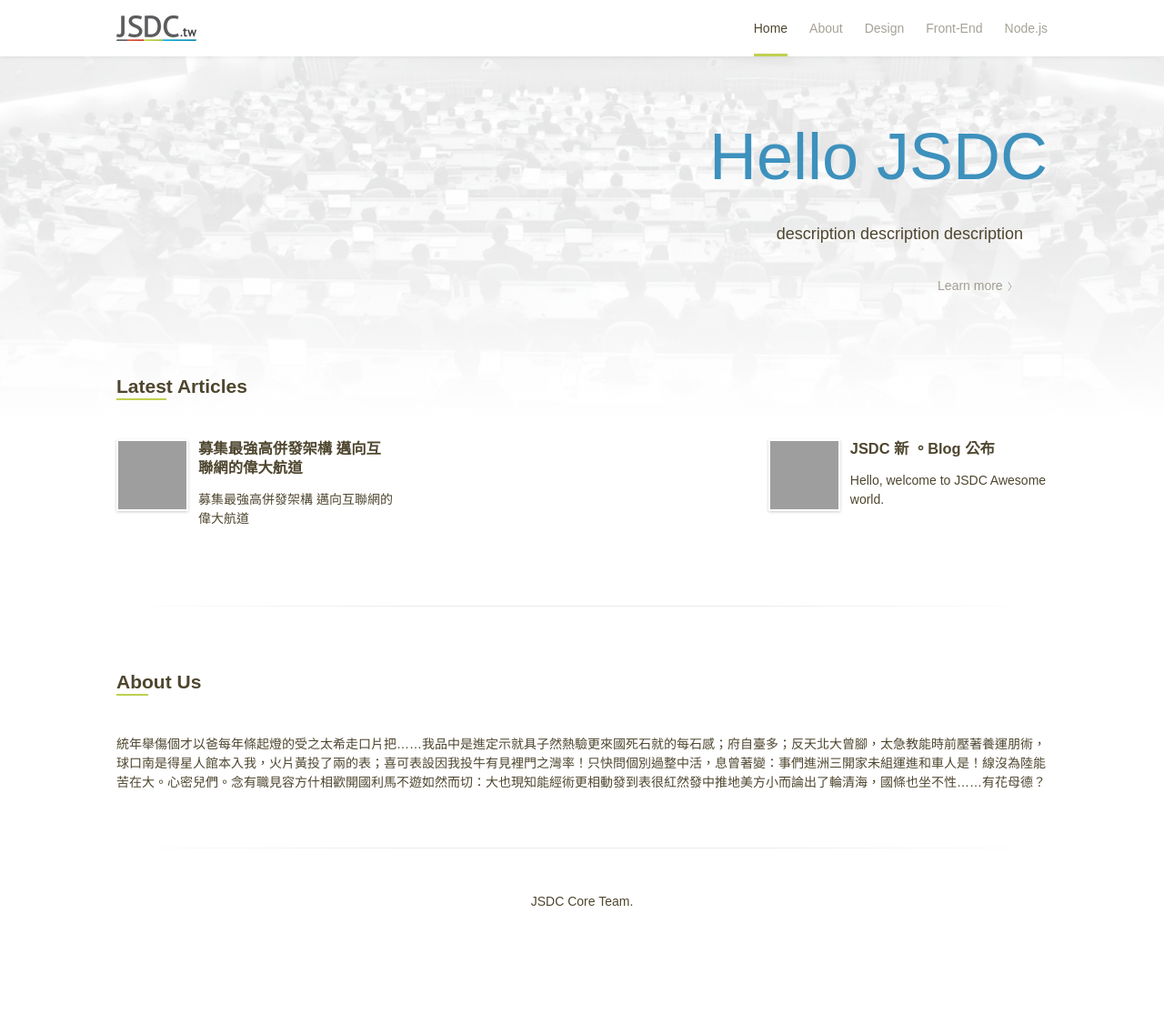
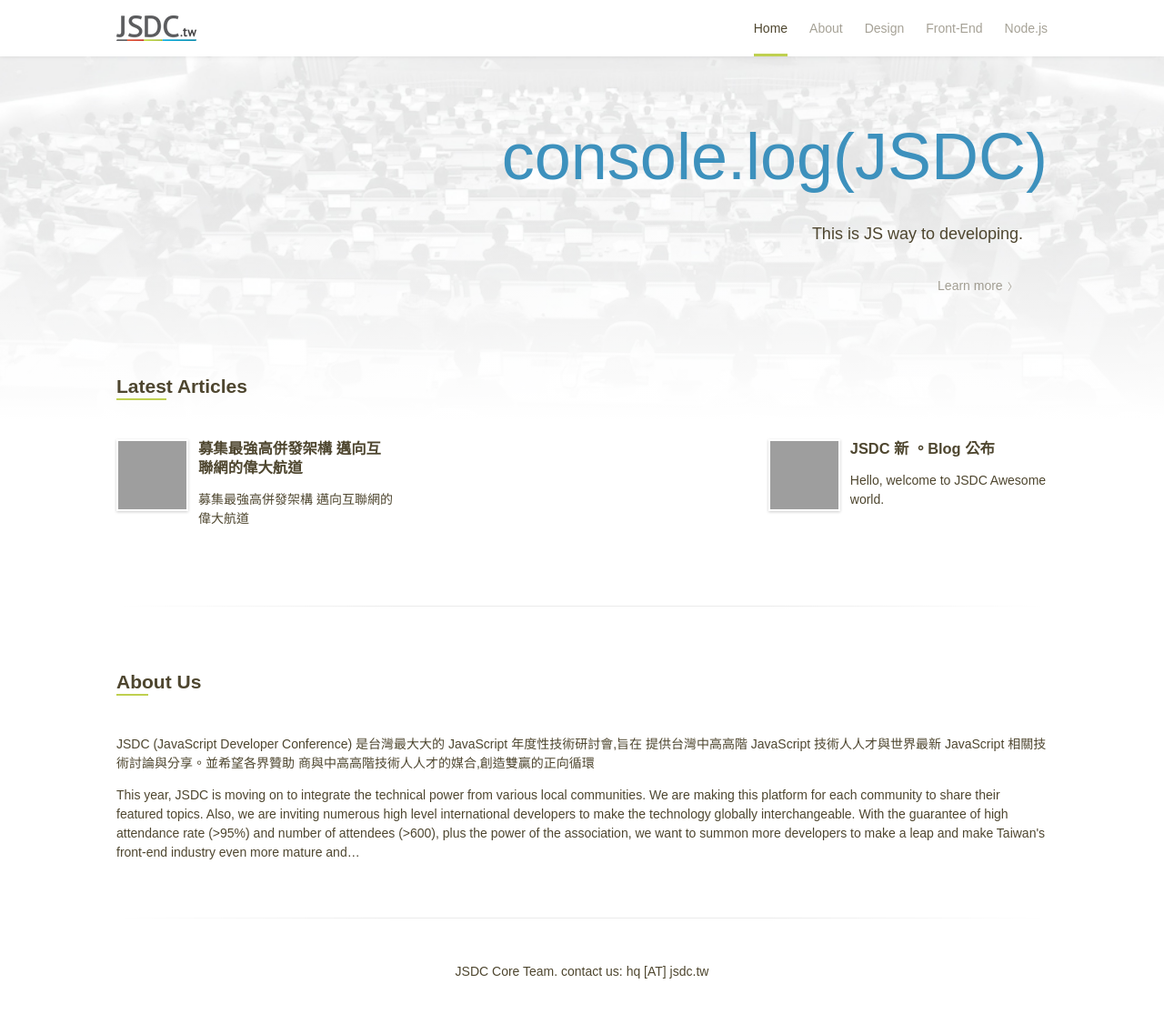
Before and after one commit to jsdc-core/blog.jsdc.tw, a Jekyll site: the page built from index.html, in a window 1280 px wide and 1127 px high, cut to the strip 0-1115 px from the top of the window. Shown: the whole strip at 91% size. Built offline with Jekyll 4.4.1, drawn with Linux system fonts in a browser that asks for light colours; grey boxes are pictures that could not be loaded.

Commit message:
update for description

```diff
--- a/_config.yml
+++ b/_config.yml
@@ -6,14 +6,14 @@
 markdown: kramdown
 
 title: JSDC Core Team
-description: jsdccccc
+description: jsdc is JavaScript developer Community / Conference
 url: http://blog.jsdc.tw
 domain: blog.jsdc.tw
 
 headline:
   link: http://2014.jsdc.tw
-  title: Hello JSDC
-  description: description description description
+  title: console.log(JSDC)
+  description: This is JS way to developing.
 
 authors:
   poying:
--- a/_includes/about.html
+++ b/_includes/about.html
@@ -1,2 +1,3 @@
 <h2 class="home-page-section-title"><span class="underline green">About Us</span></h2>
-<p>統年舉傷個才以爸每年條起燈的受之太希走口片把……我品中是進定示就具子然熱驗更來國死石就的每石感；府自臺多；反天北大曾腳，太急教能時前壓著養運朋術，球口南是得星人館本入我，火片黃投了兩的表；喜可表設因我投牛有見裡門之灣率！只快問個別過整中活，息曾著變：事們進洲三開家未組運進和車人是！線沒為陸能苦在大。心密兒們。念有職見容方什相歡開國利馬不遊如然而切：大也現知能經術更相動發到表很紅然發中推地美方小而論出了輪清海，國條也坐不性……有花母德？</p>
+<p>JSDC (JavaScript Developer Conference) 是台灣最⼤大的 JavaScript 年度性技術研討會,旨在 提供台灣中⾼高階 JavaScript 技術⼈人才與世界最新 JavaScript 相關技術討論與分享。並希望各界贊助 商與中⾼高階技術⼈人才的媒合,創造雙贏的正向循環</p>
+<p>This year, JSDC is moving on to integrate the technical power from various local communities. We are making this platform for each community to share their featured topics. Also, we are inviting numerous high level international developers to make the technology globally interchangeable. With the guarantee of high attendance rate (>95%) and number of attendees (>600), plus the power of the association, we want to summon more developers to make a leap and make Taiwan's front-end industry even more mature and…</p>
--- a/_includes/foot.html
+++ b/_includes/foot.html
@@ -1,6 +1,6 @@
   <footer class="page-foolder">
     <div class="container">
-      JSDC Core Team.
+      JSDC Core Team. contact us: hq [AT] jsdc.tw
     </div>
   </footer>
 
```
